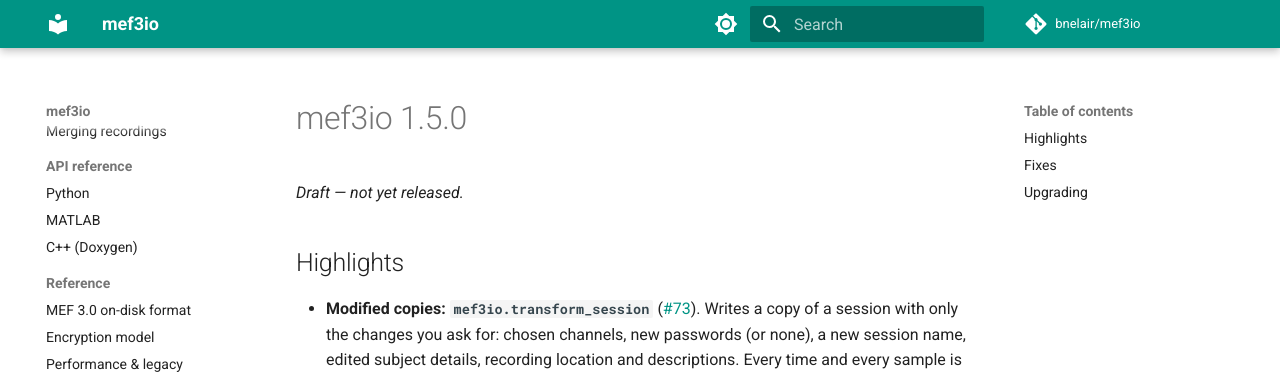
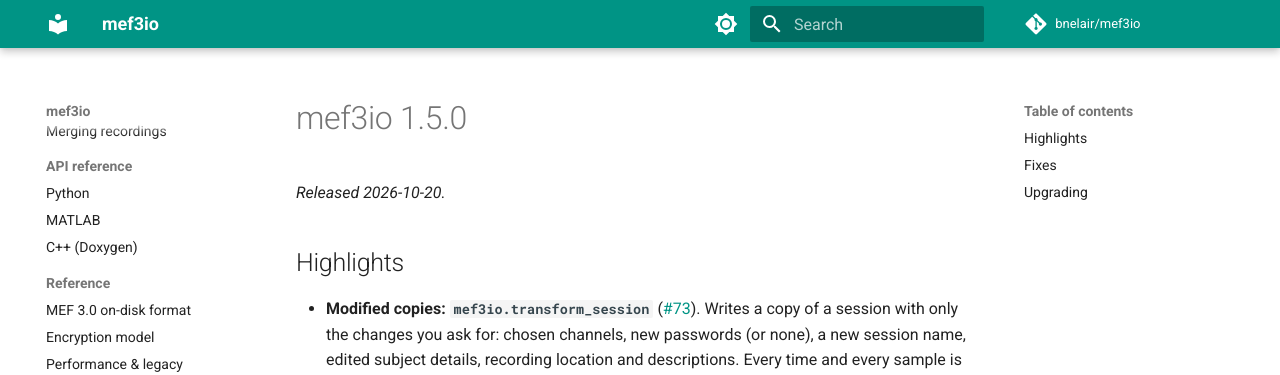
Before and after one commit to bnelair/mef3io, an MkDocs documentation site: the page built from docs/release_notes/1.5.0.md, in a window 1280 px wide and 900 px high. Shown: the top 375 px of the window. Built offline with MkDocs 1.6.1 and Material for MkDocs 9.7.7, drawn with Linux system fonts in a browser that asks for light colours; comment, search, counter and statistics services are not loaded.

Commit message:
Release notes: 1.5.0 released 2026-10-20
Co-Authored-By: Claude Opus 5.5 <noreply@anthropic.com>
Claude-Session: https://claude.ai/code/session_01PWYBRHqzczzUfo99eFKLmQ

```diff
--- a/docs/release_notes/1.5.0.md
+++ b/docs/release_notes/1.5.0.md
@@ -1,6 +1,6 @@
 # mef3io 1.5.0
 
-*Draft — not yet released.*
+*Released 2026-10-20.*
 
 ## Highlights
 
```
Also changed, not shown: docs/release_notes/index.md (+1 -1 lines).
